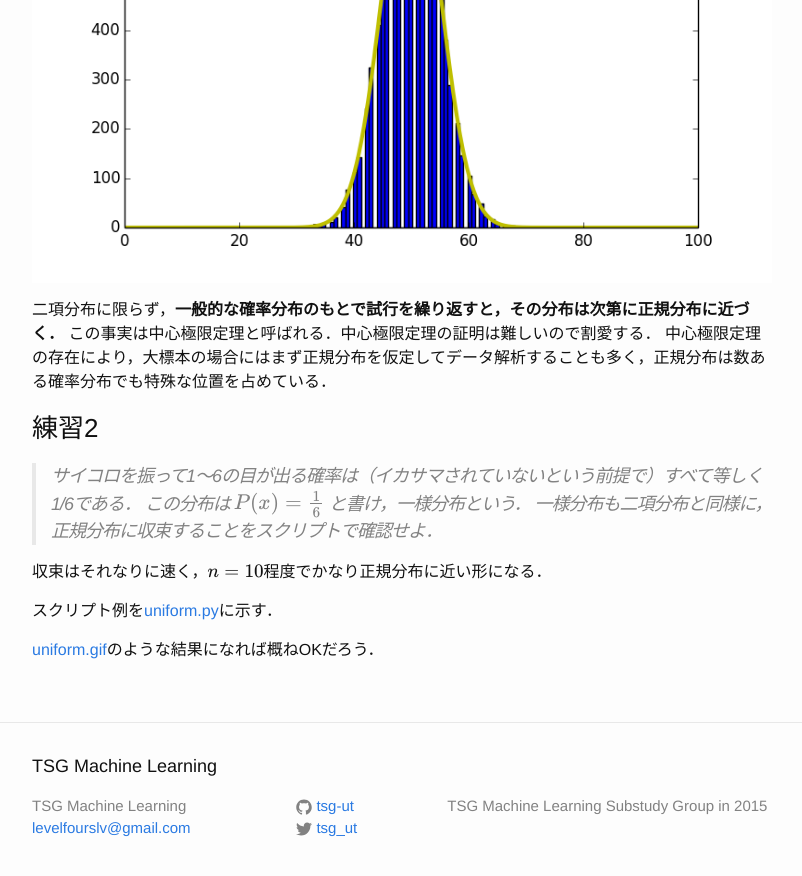
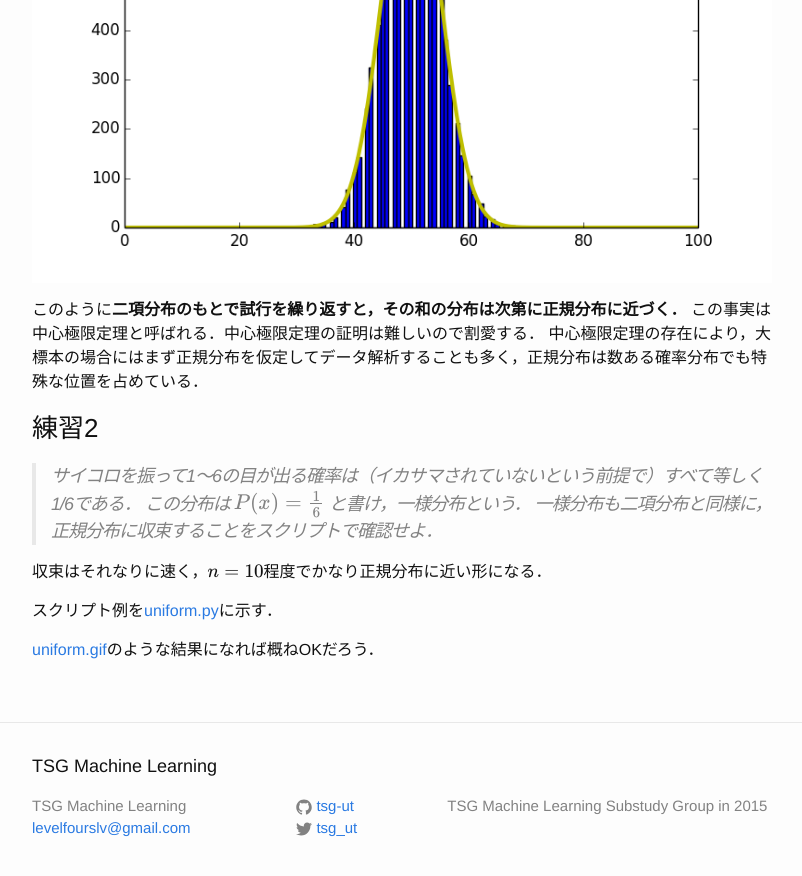
Before and after one commit to tsg-ut/ml2015, a Jekyll site: the page built from _posts/2015-05-12-probability.markdown, in a window 1280 px wide and 900 px high, scrolled down 3595 px. Shown: the top 876 px of the window, without its empty margins (238-1040 px from the left). Built offline with Jekyll 4.4.1, drawn with Linux system fonts in a browser that asks for light colours; Markdown is read by kramdown in place of the engine named in the settings; formulas are drawn with MathJax 3.

Commit message:
fix the description of central limit theorem

```diff
--- a/_posts/2015-05-12-probability.markdown
+++ b/_posts/2015-05-12-probability.markdown
@@ -146,7 +146,7 @@ for n in np.linspace(1, 100, 10):
 
 <img src="{{ site.baseurl }}/images/05/normal.png" alt="正規分布" />
 
-二項分布に限らず，**一般的な確率分布のもとで試行を繰り返すと，その分布は次第に正規分布に近づく．**
+このように**二項分布のもとで試行を繰り返すと，その和の分布は次第に正規分布に近づく．**
 この事実は中心極限定理と呼ばれる．中心極限定理の証明は難しいので割愛する．
 中心極限定理の存在により，大標本の場合にはまず正規分布を仮定してデータ解析することも多く，正規分布は数ある確率分布でも特殊な位置を占めている．
 
```
Also changed, not shown: 2 other files.
